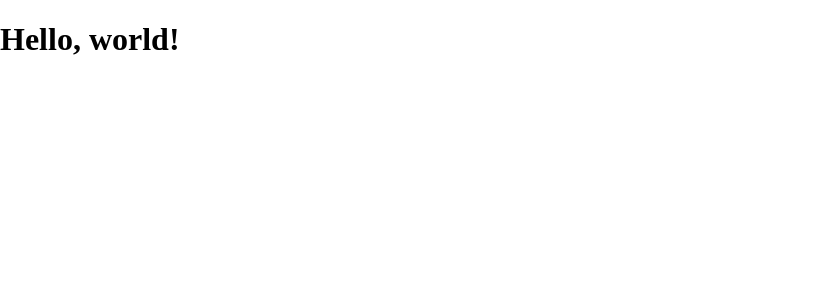
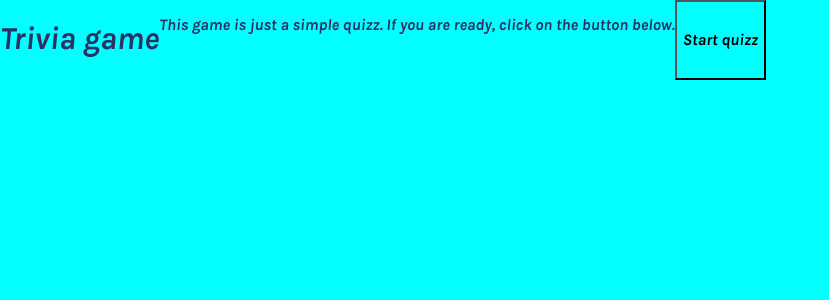
Before and after one commit to cassandeer/trivia-game, a React app in the folder src/: page / in a window 1280 px wide. Shown: the top 300 px of the page, without its empty margins (0-829 px from the left). Built offline with nearby package versions, Linux system fonts and the light colour scheme.

Commit message:
creating the start menu

```diff
--- /dev/null
+++ b/src/App.js
@@ -0,0 +1,13 @@
+import React from "react"
+import Start from "./components/Start.js"
+
+export default function App(){
+
+
+
+    return(<div>
+        <Start />
+
+    </div>
+    )
+}
--- /dev/null
+++ b/src/components/Start.js
@@ -0,0 +1,12 @@
+import React from "react"
+
+export default function Start(){
+
+    return(
+        <div className="start--menu">
+            <h1>Trivia game</h1>
+            <p>This game is just a simple quizz. If you are ready, click on the button below.</p>
+            <button>Start quizz</button>
+        </div>
+    )
+}
--- a/src/index.html
+++ b/src/index.html
@@ -1,5 +1,8 @@
 <html>
     <head><link rel="stylesheet" href="https://cdnjs.cloudflare.com/ajax/libs/normalize/8.0.1/normalize.css">
+        <link rel="preconnect" href="https://fonts.googleapis.com">
+        <link rel="preconnect" href="https://fonts.gstatic.com" crossorigin>
+        <link href="https://fonts.googleapis.com/css2?family=Karla:ital,wght@1,700&display=swap" rel="stylesheet">
         <link rel="stylesheet" href="style.css">
     </head>
     <body>
--- a/src/index.js
+++ b/src/index.js
@@ -1,4 +1,5 @@
 import React from "react"
 import ReactDOM from "react-dom"
+import App from "./App.js"
 
-ReactDOM.render(<h1>Hello, world!</h1>, document.getElementById("root"))
+ReactDOM.render(<App />, document.getElementById("root"))
--- a/src/style.css
+++ b/src/style.css
@@ -1,3 +1,16 @@
 * {
     box-sizing: border-box;
+    font-family: 'Karla', sans-serif;
+    background-color: aqua;
 }
+
+body {
+    font-family: 'Karla', sans-serif;
+    background-color: aqua;
+}
+
+.start--menu{
+    display:flex;
+    color: #293264;
+    font-family: 'Karla', sans-serif;
+}
```
